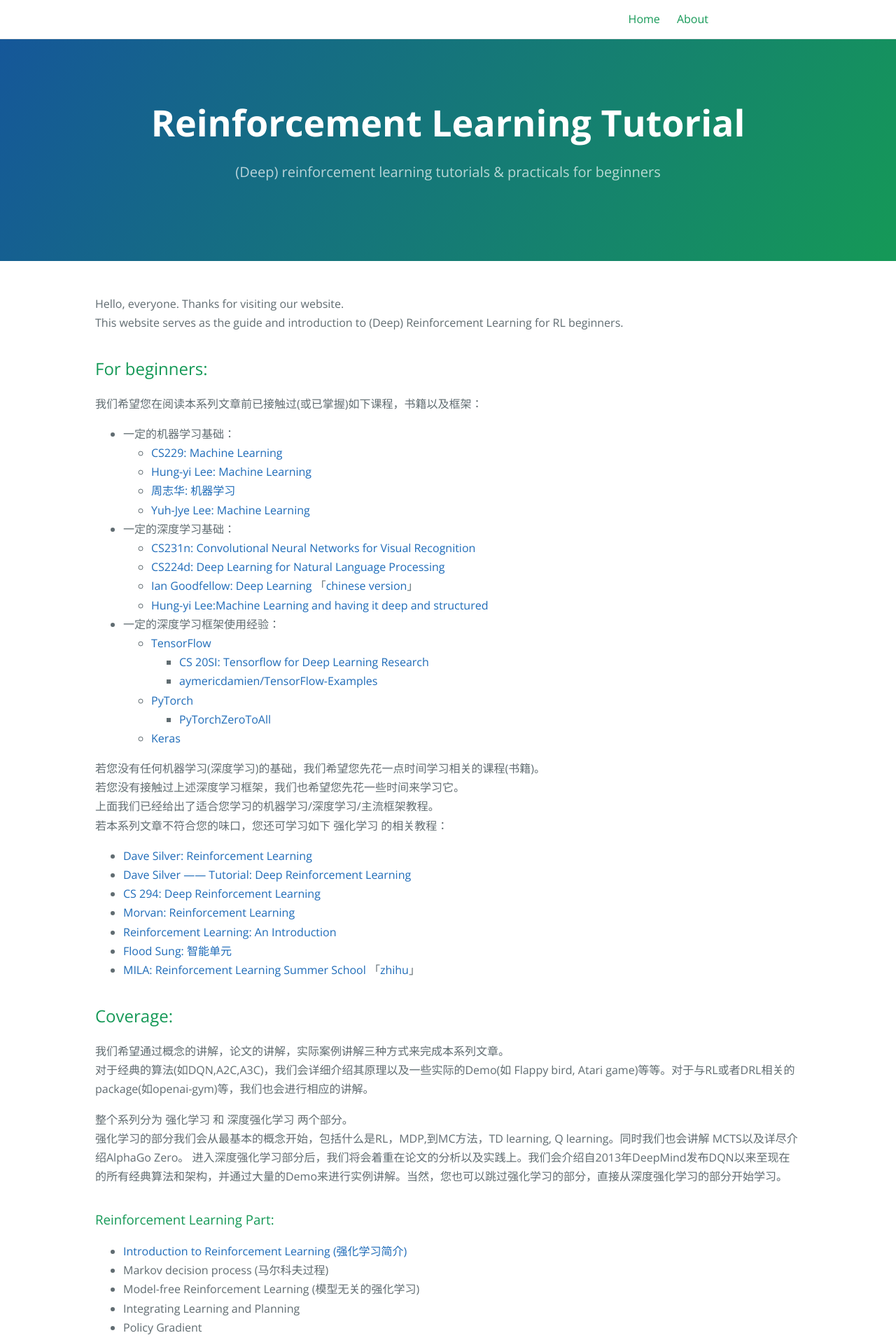
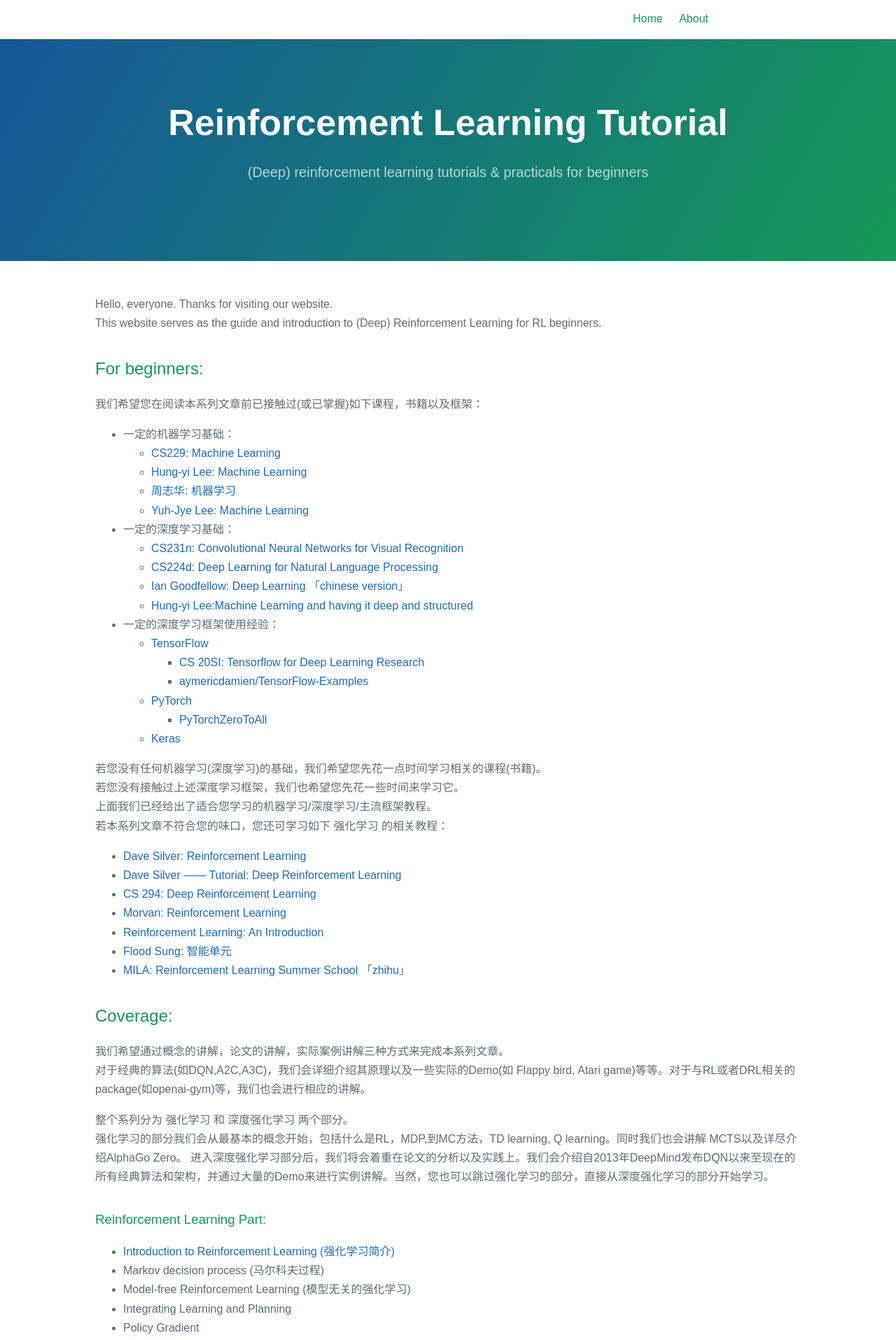
Before and after one commit to RL-Tutorial/RL-Tutorial.github.io, a Jekyll site: the page built from index.md, in a window 1280 px wide. Shown: the top 1915 px of the page at 70% size. Built offline with Jekyll 4.4.1, drawn with Linux system fonts in a browser that asks for light colours; nearby versions of some CDN libraries.

Commit message:
change font-family

```diff
--- a/_sass/jekyll-theme-cayman-blog.scss
+++ b/_sass/jekyll-theme-cayman-blog.scss
@@ -28,7 +28,7 @@
 body {
   padding: 0;
   margin: 0;
-  font-family: "Open Sans", "Helvetica Neue", Helvetica, Arial, sans-serif;
+  font-family: Arial,Helvetica,sans-serif,"Hiragino Sans GB","WenQuanYi Zen Hei",Microsoft Yahei,"微软雅黑";
   font-size: 16px;
   line-height: 1.5;
   color: $body-text-color;
```
